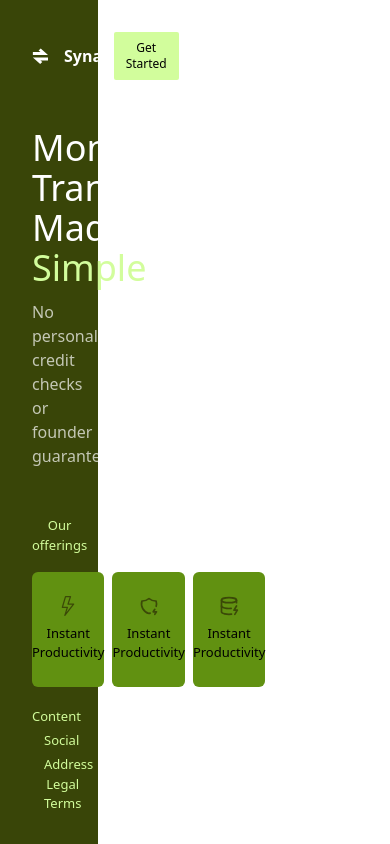
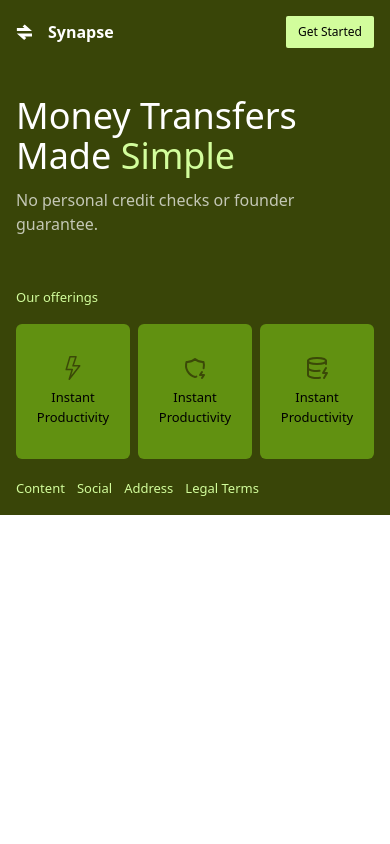
Before and after one commit to MohammadTahaBatoomi/Synapse, a Next.js app in the folder website/: page / in a window 390 px wide. Built offline with nearby package versions, Linux system fonts and the light colour scheme.

Commit message:
step 6 finish and finish sidebar and fix bug Our-Offerings

```diff
--- a/website/src/components/landing/Our-offerings.tsx
+++ b/website/src/components/landing/Our-offerings.tsx
@@ -13,12 +13,12 @@
   return (
     <div
       onClick={onClick}
-      className={`w-28 h-39 flex flex-col items-center justify-center py-6
+      className={`w-full h-35 flex flex-col items-center justify-center xl:py-6 py-8
                   rounded-md cursor-pointer transition-all text-center
                   bg-olivebranch hover:bg-limemist
                   ${className || ""}`}
     >
-      <div className="text-xl text-[#3b4908]">{icon}</div>
+      <div className="text-2xl xl:text-xl text-[#3b4908]">{icon}</div>
       <p className="mt-2 font-light text-[13px]">{text}</p>
     </div>
   );
--- a/website/src/components/landing/Sidebar.tsx
+++ b/website/src/components/landing/Sidebar.tsx
@@ -9,7 +9,7 @@
 
 function Sidebar() {
   return (
-    <div className="bg-deepforest h-screen w-[25%] p-8">
+    <div className="bg-deepforest h-[50%] w-full xl:h-screen xl:w-[480px] xl:fixed md:px-8 px-4 py-4">
       <div className="flex justify-between items-center">
         <div className="flex gap-4 items-center">
           <Image
```
